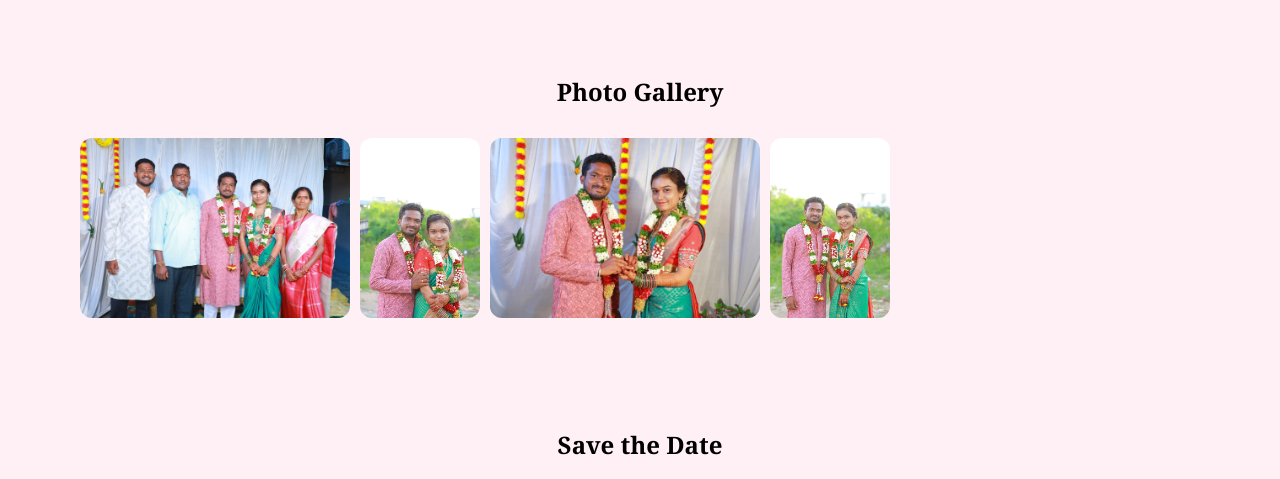
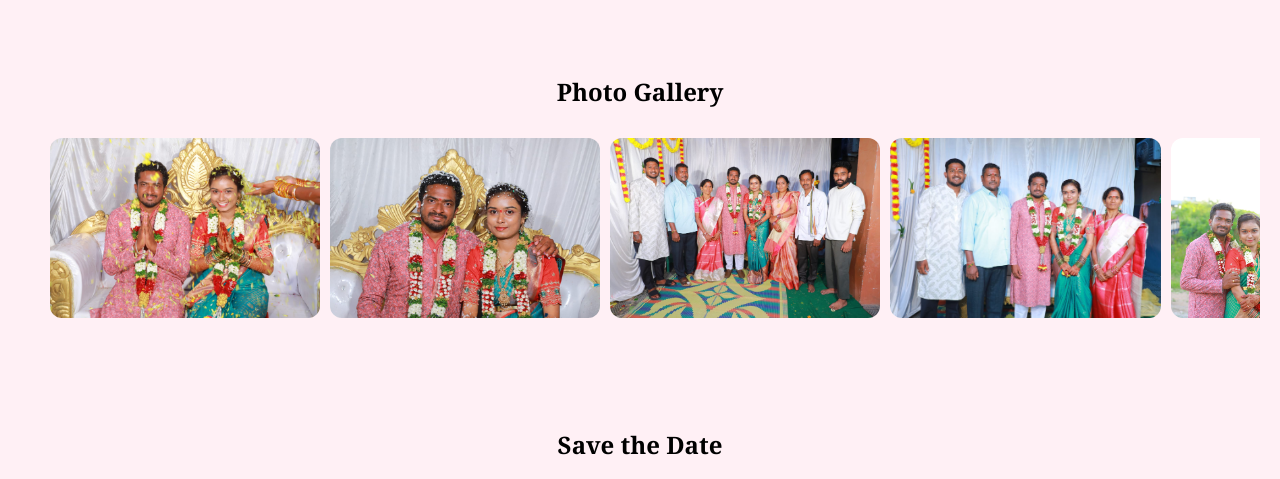
Before and after one commit to Gangarapuganesh/HarishKumar-Wedding, a plain HTML site: page index.html in a window 1280 px wide. Shown: the part 1600-2079 px from the top of the page. Drawn offline with nearby package versions, Linux system fonts and the light colour scheme.

Commit message:
index.html

```diff
--- a/index.html
+++ b/index.html
@@ -219,9 +219,9 @@
   <h2>Photo Gallery</h2>
   <div class="gallery-scroll">
     <img src="" alt="">
-    <img src="" alt="">
-    <img src="" alt="">
-    <img src="" alt="">
+    <img src="img1 (1).jpg" alt="">
+    <img src="img1 (2).jpg" alt="">
+    <img src="img1 (3).jpg" alt="">
     <img src="IMG4.jpg" alt="">
     <img src="IMG3.jpg" alt="">
     <img src="IMG2.jpg" alt="">
```
